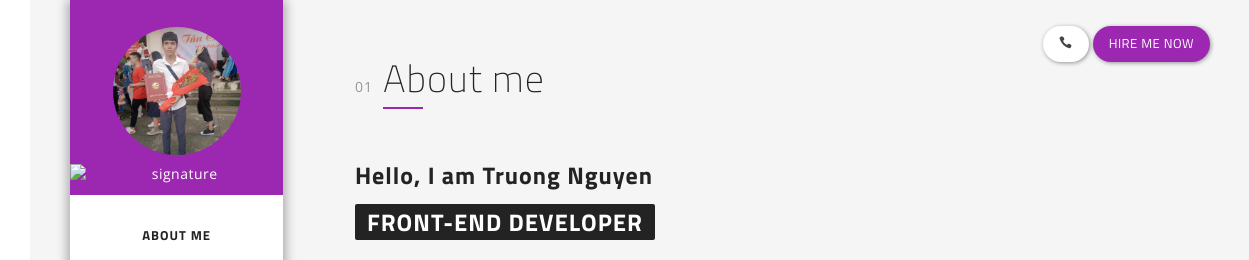
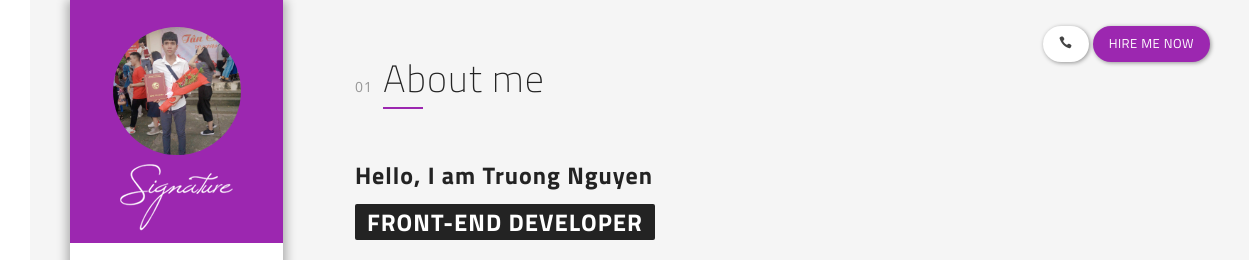
Before and after one commit to truongnguyen2210/truongnguyencv, a plain HTML site: page index.html in a window 1280 px wide. Shown: the top 260 px of the page, 0-1249 px from the left. Drawn offline with nearby package versions, Linux system fonts and the light colour scheme.

Commit message:
change avatar

```diff
--- a/index.html
+++ b/index.html
@@ -8,7 +8,7 @@
     <meta name="author" content="">
     <meta http-equiv="X-UA-Compatible" content="IE=edge">
     <meta name="viewport" content="width=device-width, initial-scale=1, maximum-scale=1, user-scalable=no">
-    <title>Simple CV / Resume &amp; vCard</title>
+    <title>&amp;TruongNguyen</title>
     <!-- Favicon -->
     <link rel="shortcut icon" href="images/favicon.png">
     <!-- ##### STYLESHEETS ##### -->
@@ -78,7 +78,7 @@
                     <!-- Avatar -->
                     <img class="user-pic" src="images/avata.jpg" alt="">
                     <div class="signature">
-                        <img class="img-responsive" alt="signature" src="">
+                        <img class="img-responsive" alt="signature" src="images/signature.png">
                     </div>
                     <!-- Menu -->
                     <div class="menu">
```
